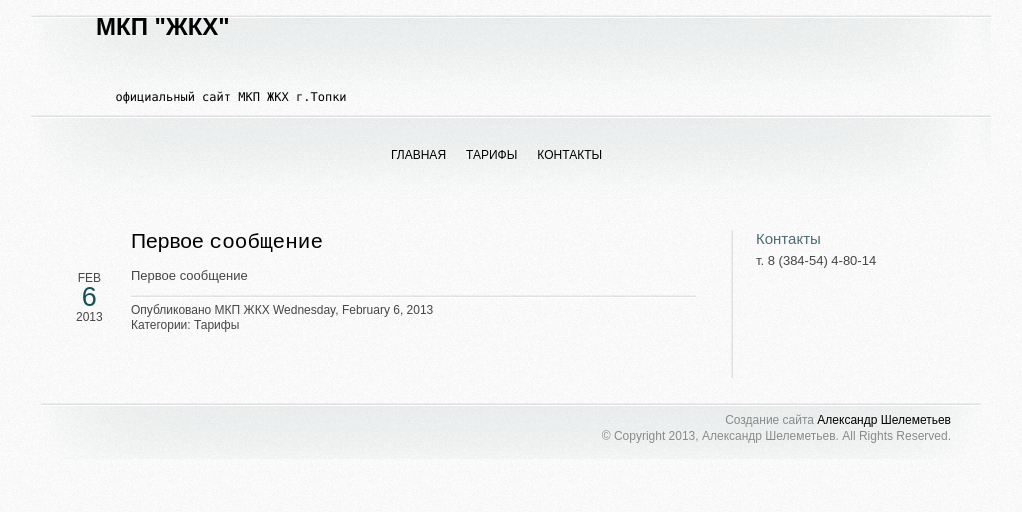
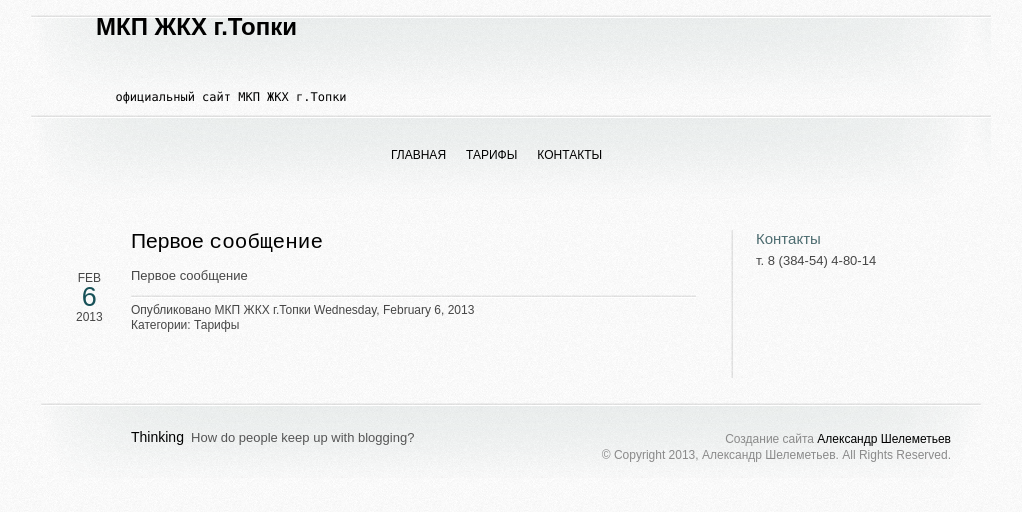
Before and after one commit to jkhtopki/jkhtopki.github.com, a Jekyll site: the page built from index.html, in a window 1280 px wide. Shown: the top 512 px of the page, without its empty margins (129-1151 px from the left). Built offline with Jekyll 4.4.1, drawn with Linux system fonts in a browser that asks for light colours; the list of posts is cut into pages by our own code; some of the changed lines change nothing that is shown.

Commit message:
auto commit

```diff
--- a/_config.yml
+++ b/_config.yml
@@ -4,22 +4,17 @@ paginate:       5
 
 exclude:
     - README.md
+    - Rakefile
 
-title:          МКП "ЖКХ"
+title:          МКП ЖКХ г.Топки
 url:            http://mkpjkh.github.com
 feed:           /atom.xml
 description:    "официальный сайт МКП ЖКХ г.Топки"
 comment:        официальный сайт МКП ЖКХ г.Топки
 
 author:
-    name:       МКП ЖКХ
-
-contact:
-    name:       МКП "ЖКХ"
-    address:	652300, РФ, Кемеровская обл., г. Топки, ул. Горная, д.17
-    requisites:	ИНН4230005515,  КПП 423001001, ОГРН 1124230001048, р/с 40702810656080000165, к/с 30101810800000000782, Кемеровский РФ ОАО «Россельхозбанк» г. Кемерово
+    name:       МКП ЖКХ г.Топки
     email:      mkpjkh-topki@mail.ru
-    phone: 	8 (384-54) 4-80-14
 
 about: >
     т. 8 (384-54) 4-80-14
@@ -37,8 +32,13 @@ nav:
         - name: email
           url:  mailto:mkpjkh-topki@mail.ru
 
+footer:
+    - verb:     Thinking
+      action:   How do people keep up with blogging?
+
+
 copyright:
-    - Создание сайта <a href="http://glaf.narod.ru">Александр Шелеметьев</a>
+    - Создание сайта <a href="http://glf.narod.ru">Александр Шелеметьев</a>
     - "&copy; Copyright 2013, Александр Шелеметьев. All Rights Reserved."
 
 css:
```
